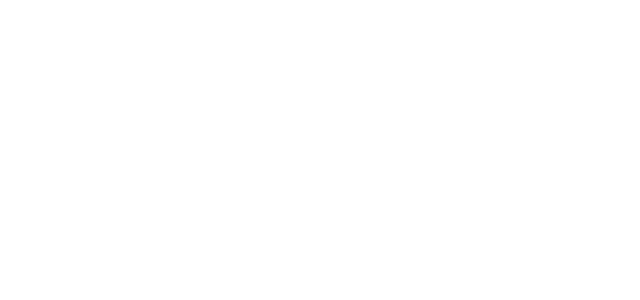
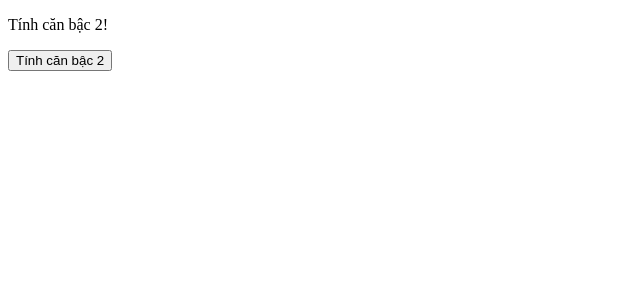
Before and after one commit to duynv13636/play-ts, an Angular app: page /bai-9 in a window 1280 px wide. Before the commit this address led to /. Shown: the top 300 px of the page, without its empty margins (0-640 px from the left). Built offline with nearby package versions, Linux system fonts and the light colour scheme.

Commit message:
Phương trình bậc 2 done

```diff
--- a/src/app/app-routing.module.ts
+++ b/src/app/app-routing.module.ts
@@ -1,6 +1,7 @@
 import { NgModule } from '@angular/core';
 import { RouterModule, Routes } from '@angular/router';
 import { FactorialComponent } from './pages/factorial/factorial.component';
+import { QuadraticEquationComponent } from './pages/quadratic-equation/quadratic-equation.component';
 import { StatisticsComponent } from './pages/statistics/statistics.component';
 
 const routes: Routes = [
@@ -11,6 +12,10 @@
   {
     path:'bai-5',
     component:FactorialComponent
+  },
+  {
+    path:'bai-9',
+    component:QuadraticEquationComponent
   },
 
 ];
--- a/src/app/app.module.ts
+++ b/src/app/app.module.ts
@@ -5,12 +5,14 @@
 import { AppComponent } from './app.component';
 import { StatisticsComponent } from './pages/statistics/statistics.component';
 import { FactorialComponent } from './pages/factorial/factorial.component';
+import { QuadraticEquationComponent } from './pages/quadratic-equation/quadratic-equation.component';
 
 @NgModule({
   declarations: [
     AppComponent,
     StatisticsComponent,
-    FactorialComponent
+    FactorialComponent,
+    QuadraticEquationComponent
   ],
   imports: [
     BrowserModule,
--- /dev/null
+++ b/src/app/pages/quadratic-equation/quadratic-equation.component.html
@@ -0,0 +1,4 @@
+<p>Tính căn bậc 2!</p>
+
+<button (click)=" quadraticEquation()">Tính căn bậc 2</button>
+<p>{{string}}</p>
--- /dev/null
+++ b/src/app/pages/quadratic-equation/quadratic-equation.component.ts
@@ -0,0 +1,49 @@
+import { Component, OnInit } from '@angular/core';
+import { FormControl } from '@angular/forms';
+
+@Component({
+  selector: 'app-quadratic-equation',
+  templateUrl: './quadratic-equation.component.html',
+  styleUrls: ['./quadratic-equation.component.css'],
+})
+export class QuadraticEquationComponent implements OnInit {
+  string = '';
+  x1 = 0;
+  x2 = 0;
+  x3 = 0;
+
+  constructor() {}
+  ngOnInit(): void {}
+  quadraticEquation() {
+    const number_A = Number(prompt('Nhập số a'));
+    const number_B = Number(prompt('Nhập số b'));
+    const number_C = Number(prompt('Nhập số c'));
+
+    if (number_A == 0) {
+      if (number_B == 0) {
+        this.string = 'Phương trình có vô số nghiệm!';
+      } else {
+        this.x1 = -number_C / number_B;
+        this.string = 'Phương trình có 1 nghiệm! x = ' + this.x1;
+      }
+    } else {
+      const delta = Math.pow(number_B, 2) - 4 * (number_A * number_C);
+      if (delta > 0) {
+        this.x1 = (-number_B + Math.sqrt(delta)) / (2 * number_A);
+        this.x2 = (-number_B - Math.sqrt(delta)) / (2 * number_A);
+        this.string =
+          'Phương trình có 2 nghiệm phân biệt!' +
+          'x1 = ' +
+          this.x1 +
+          'và' +
+          'x2 = ' +
+          this.x2;
+      } else if (delta == 0) {
+        this.x3 = (-number_B / 2) * number_A;
+        this.string = 'Phương trình có nghiệm kép' + 'x1 = x2 = ' + this.x3;
+      } else {
+        this.string = 'Phương trình vô nghiệm!';
+      }
+    }
+  }
+}
--- a/src/app/pages/statistics/statistics.component.ts
+++ b/src/app/pages/statistics/statistics.component.ts
@@ -12,6 +12,5 @@
    const arrValue= this.arr.push(e.target.value);
    console.log('arr',this.arr);
    console.log();
-
   }
 }
```
Also changed, not shown: src/app/pages/quadratic-equation/quadratic-equation.component.css (added), 1 other file (tests, documents, lock files or other folders).
